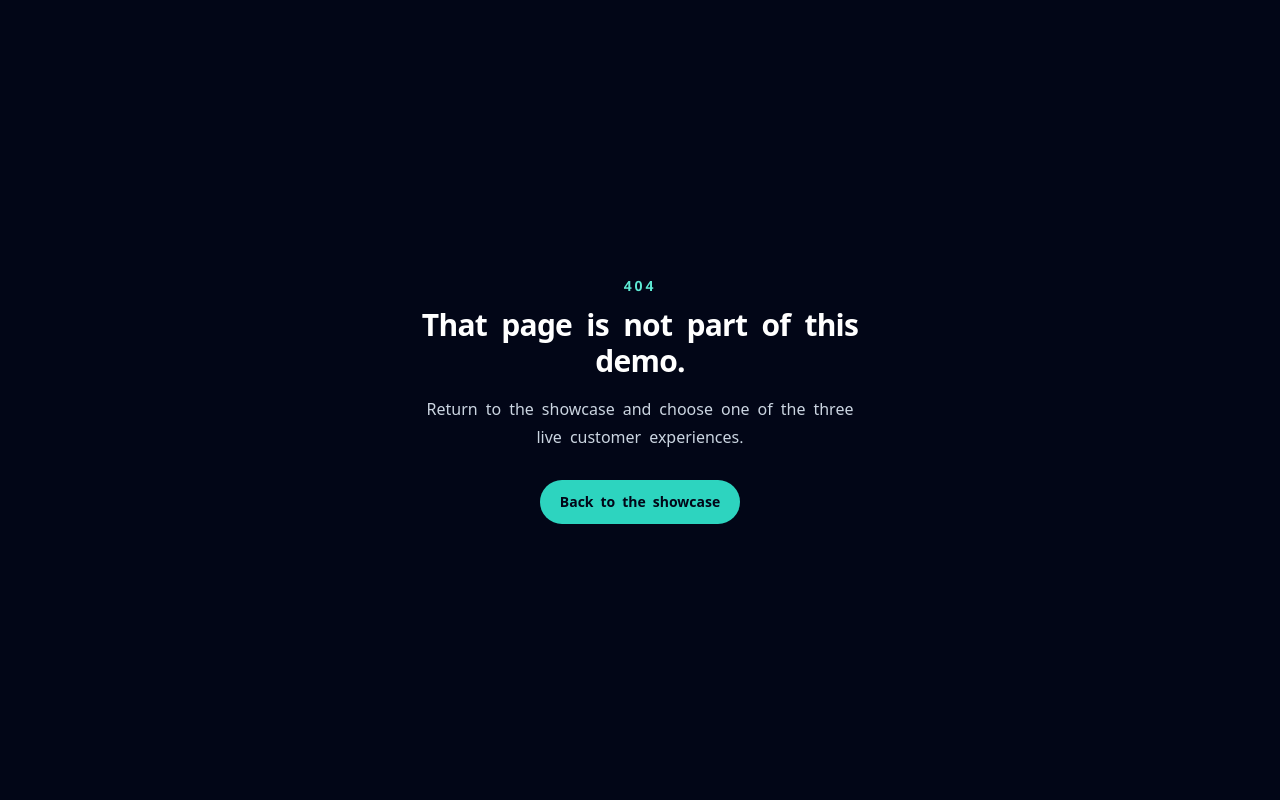
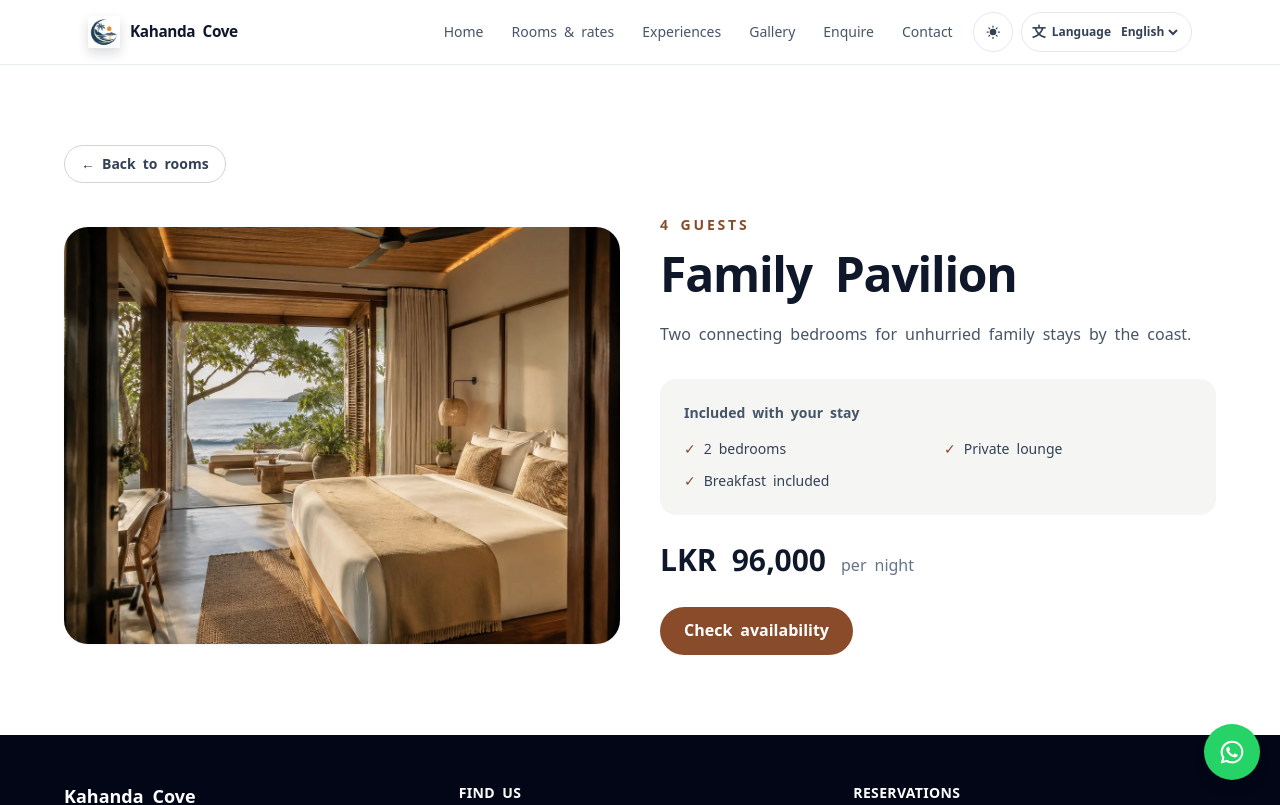
Before and after one commit to varshan2410/demo-sites, a Next.js app: page /hotel/rooms/family-pavilion in a window 1280 px wide. Before the commit this address had no page. Shown: the top 805 px of the page. Built offline with nearby package versions, Linux system fonts and the light colour scheme.

Commit message:
feat: add room details page and component, enhance hotel experience with room links

```diff
--- /dev/null
+++ b/app/hotel/rooms/[roomId]/page.tsx
@@ -0,0 +1,28 @@
+import type { Metadata } from "next";
+import { notFound } from "next/navigation";
+import HotelRoomDetail from "@/components/HotelRoomDetail";
+import SiteShell from "@/components/SiteShell";
+import WhatsAppFloat from "@/components/WhatsAppFloat";
+import { hotelConfig } from "@/config/hotel";
+
+export function generateStaticParams() {
+  return hotelConfig.rooms.map((room) => ({ roomId: room.id }));
+}
+
+export function generateMetadata({ params }: { params: { roomId: string } }): Metadata {
+  const room = hotelConfig.rooms.find((item) => item.id === params.roomId);
+  return room ? { title: `${room.name} | Kahanda Cove`, description: room.description } : { title: "Room not found" };
+}
+
+export default function HotelRoomPage({ params }: { params: { roomId: string } }) {
+  if (!hotelConfig.rooms.some((room) => room.id === params.roomId)) notFound();
+
+  return (
+    <SiteShell config={hotelConfig}>
+      <main id="main-content" tabIndex={-1}>
+        <HotelRoomDetail config={hotelConfig} roomId={params.roomId} />
+        <WhatsAppFloat config={hotelConfig} />
+      </main>
+    </SiteShell>
+  );
+}
--- a/components/HotelExperience.tsx
+++ b/components/HotelExperience.tsx
@@ -1,6 +1,7 @@
 "use client";
 
 import Image from "next/image";
+import Link from "next/link";
 import { useEffect, useState } from "react";
 import { createPortal } from "react-dom";
 import type { HotelConfig } from "@/types/site";
@@ -104,6 +105,7 @@ export default function HotelExperience({ config: sourceConfig }: { config: Hote
                   {room.amenities.map((amenity) => <li key={amenity}>✓ {amenity}</li>)}
                 </ul>
                 <p className="mt-6 text-xl font-semibold dark:text-white">{formatPrice(room.rateLKR)} <span className="text-sm font-normal text-slate-500">{t("hotel.labels.roomsRateSuffix", config.labels.roomsRateSuffix)}</span></p>
+                <Link href={`/hotel/rooms/${room.id}`} className="ui-button mt-5 inline-flex rounded-full border border-stone-300 px-4 py-2 text-sm font-semibold text-slate-700 dark:border-slate-700 dark:text-slate-100">{t("hotel.labels.roomDetailsLabel", config.labels.roomDetailsLabel)} →</Link>
               </article>
             ))}
           </div>
--- /dev/null
+++ b/components/HotelRoomDetail.tsx
@@ -0,0 +1,41 @@
+"use client";
+
+import Image from "next/image";
+import Link from "next/link";
+import type { HotelConfig } from "@/types/site";
+import { useLanguage } from "@/components/LanguageProvider";
+
+export default function HotelRoomDetail({ config, roomId }: { config: HotelConfig; roomId: string }) {
+  const { t } = useLanguage();
+  const room = config.rooms.find((item) => item.id === roomId);
+  if (!room) return null;
+
+  const roomName = t(`hotel.room.${room.id}`, room.name);
+  const roomDescription = t(`hotel.room.${room.id}.description`, room.description);
+
+  return (
+    <section className="px-6 py-12 md:py-20">
+      <div className="mx-auto max-w-6xl">
+        <Link href="/hotel#rooms" className="ui-button inline-flex rounded-full border border-stone-300 px-4 py-2 text-sm font-semibold text-slate-700 dark:border-slate-700 dark:text-slate-100">← Back to rooms</Link>
+        <div className="mt-8 grid gap-10 lg:grid-cols-2 lg:items-center">
+          <div className="relative aspect-[4/3] overflow-hidden rounded-3xl bg-stone-100 shadow-sm dark:bg-slate-900">
+            <Image src={room.image} alt={`${roomName} at ${config.siteName}`} fill priority sizes="(min-width: 1024px) 50vw, 100vw" className="object-cover" />
+          </div>
+          <div>
+            <p className="text-sm font-bold uppercase tracking-[0.2em]" style={{ color: config.theme.primary }}>{room.guests}</p>
+            <h1 className="mt-4 text-4xl font-semibold tracking-tight dark:text-white md:text-5xl">{roomName}</h1>
+            <p className="mt-5 max-w-xl leading-8 text-slate-600 dark:text-slate-300">{roomDescription}</p>
+            <div className="mt-7 rounded-2xl bg-stone-100 p-6 dark:bg-slate-900">
+              <p className="text-sm font-semibold text-slate-600 dark:text-slate-300">Included with your stay</p>
+              <ul className="mt-4 grid gap-3 text-sm text-slate-700 dark:text-slate-200 sm:grid-cols-2">
+                {room.amenities.map((amenity) => <li key={amenity} className="flex gap-2"><span aria-hidden="true" style={{ color: config.theme.primary }}>✓</span>{amenity}</li>)}
+              </ul>
+            </div>
+            <p className="mt-7 text-3xl font-semibold dark:text-white">LKR {room.rateLKR.toLocaleString()} <span className="text-base font-normal text-slate-500">{config.labels.roomsRateSuffix}</span></p>
+            <Link href="/hotel#availability" className="ui-button mt-7 inline-flex rounded-full px-6 py-3 font-semibold text-white" style={{ backgroundColor: config.theme.primary }}>Check availability</Link>
+          </div>
+        </div>
+      </div>
+    </section>
+  );
+}
--- a/config/hotel.ts
+++ b/config/hotel.ts
@@ -65,6 +65,7 @@ export const hotelConfig = {
     roomsEyebrow: "Stay your way",
     roomsTitle: "Rooms made for slow mornings",
     roomsRateSuffix: "per night",
+    roomDetailsLabel: "View room details",
     availabilityTitle: "Plan your stay",
     checkInLabel: "Check-in",
     checkOutLabel: "Check-out",
--- a/lib/i18n.ts
+++ b/lib/i18n.ts
@@ -87,3 +87,11 @@ Object.assign(translations.ta, {
   "hotel.labels.transferDescription": "தனியார் விமானநிலைய மற்றும் ரயில் நிலைய மாற்றங்களை எங்கள் முன்பதிவு குழு ஏற்பாடு செய்யும். உங்கள் வருகை நேரத்தை WhatsApp-இல் பகிருங்கள்; பயணத்திற்கு முன் வழி மற்றும் விலையை உறுதிப்படுத்துவோம்.",
   "hotel.labels.directionsLabel": "வழிமுறைகளைப் பெறுங்கள்",
 });
+
+Object.assign(translations.si, {
+  "hotel.labels.roomDetailsLabel": "කාමර විස්තර බලන්න",
+});
+
+Object.assign(translations.ta, {
+  "hotel.labels.roomDetailsLabel": "அறை விவரங்களைப் பார்க்கவும்",
+});
--- a/types/site.ts
+++ b/types/site.ts
@@ -156,6 +156,7 @@ export interface HotelLabels extends ShellLabels {
   roomsEyebrow: string;
   roomsTitle: string;
   roomsRateSuffix: string;
+  roomDetailsLabel: string;
   availabilityTitle: string;
   checkInLabel: string;
   checkOutLabel: string;
```
